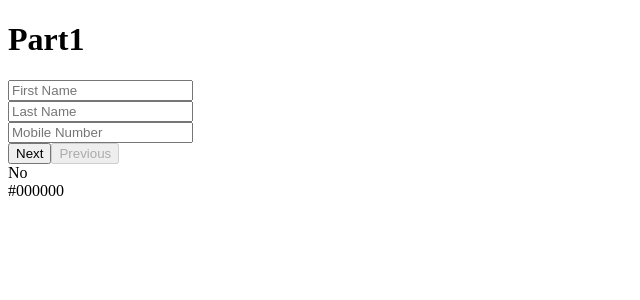
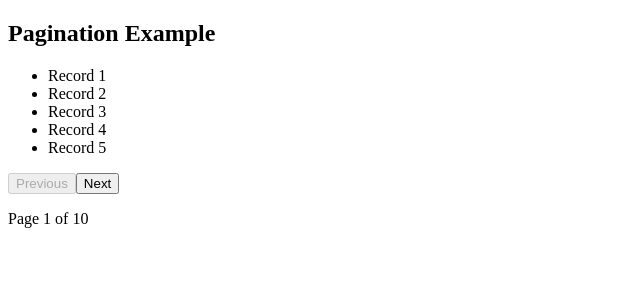
Before and after one commit to jaysurani18/REACT, a React (Vite) app in the folder LL_project/: page / in a window 1280 px wide. Shown: the top 300 px of the page, without its empty margins (0-640 px from the left). Built offline with nearby package versions, Linux system fonts and the light colour scheme.

Commit message:
class code for pages

```diff
--- /dev/null
+++ b/LL_project/src/exer.jsx
@@ -0,0 +1,65 @@
+//create a class based component named display123
+//create a state variable with 50 records
+// implement pagination logic to show 5 records per page
+// add buttons to navigate to next and previous pages
+// display current page number and total pages
+// when users is on first page , display previous button
+// when user is on last page , display next button
+
+// records (array) , currentpage (number) , recordsPerPage (number)
+// totalpages (number), displayedrecords (array)
+
+
+import React, { Component } from 'react';
+class Display123 extends Component {
+    constructor(props) {
+        super(props);
+        this.state = {
+            records: Array.from({ length: 50 }, (_, i) => `Record ${i + 1}`),
+            currentPage: 1,
+            recordsPerPage: 5
+        };
+    }
+
+    nextPage = () => {
+        this.setState((prevState) => ({
+            currentPage: Math.min(prevState.currentPage + 1, this.totalPages())
+        }));
+    }
+    prevPage = () => {
+        this.setState((prevState) => ({
+            currentPage: Math.max(prevState.currentPage - 1, 1)
+        }));
+    }
+    totalPages = () => {
+        return Math.ceil(this.state.records.length / this.state.recordsPerPage);
+    }
+    displayedRecords = () => {
+        const startIndex = (this.state.currentPage - 1) * this.state.recordsPerPage;
+        const endIndex = startIndex + this.state.recordsPerPage;
+        return this.state.records.slice(startIndex, endIndex);
+    }
+    render() {
+        return (
+            <div>
+                <h2>Pagination Example</h2>
+                <ul>
+                    {this.displayedRecords().map((record, index) => (
+                        <li key={index}>{record}</li>
+                    ))}
+                </ul>
+                <button onClick={this.prevPage} disabled={this.state.currentPage === 1}>
+                    Previous
+                </button>
+                <button onClick={this.nextPage} disabled={this.state.currentPage === this.totalPages()}>
+                    Next
+                </button>
+                <p>
+                    Page {this.state.currentPage} of {this.totalPages()}
+                </p>
+            </div>
+        );
+    }
+}
+
+export default Display123;
--- a/LL_project/src/main.jsx
+++ b/LL_project/src/main.jsx
@@ -1,5 +1,6 @@
 import { createRoot } from 'react-dom/client'
-import Multipart from './multipart.jsx'
+import Display123 from './exer.jsx'
+//import Multipart from './multipart.jsx'
 import App from './App.jsx'
 // import App from '/contactbook.jsx '
 // import App from '/contactlist.jsx '
@@ -7,6 +8,6 @@ import App from './App.jsx'
 //import Calculator from './calculator/calc.jsx'
 createRoot(document.getElementById('root')).render(
 
-    // <App />
-    <Multipart />
+                        // <App />
+                        <Display123 />
 )
```
